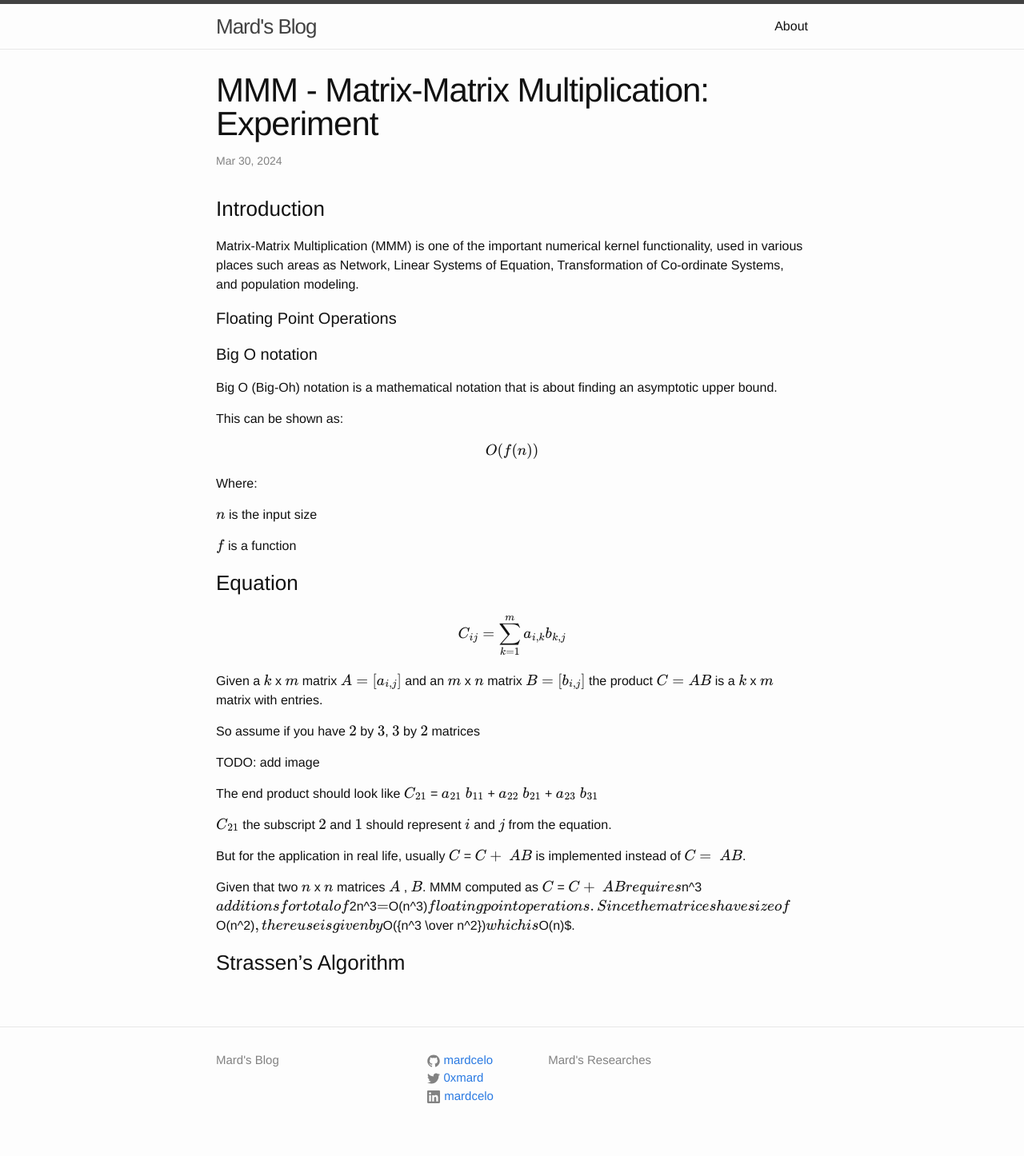
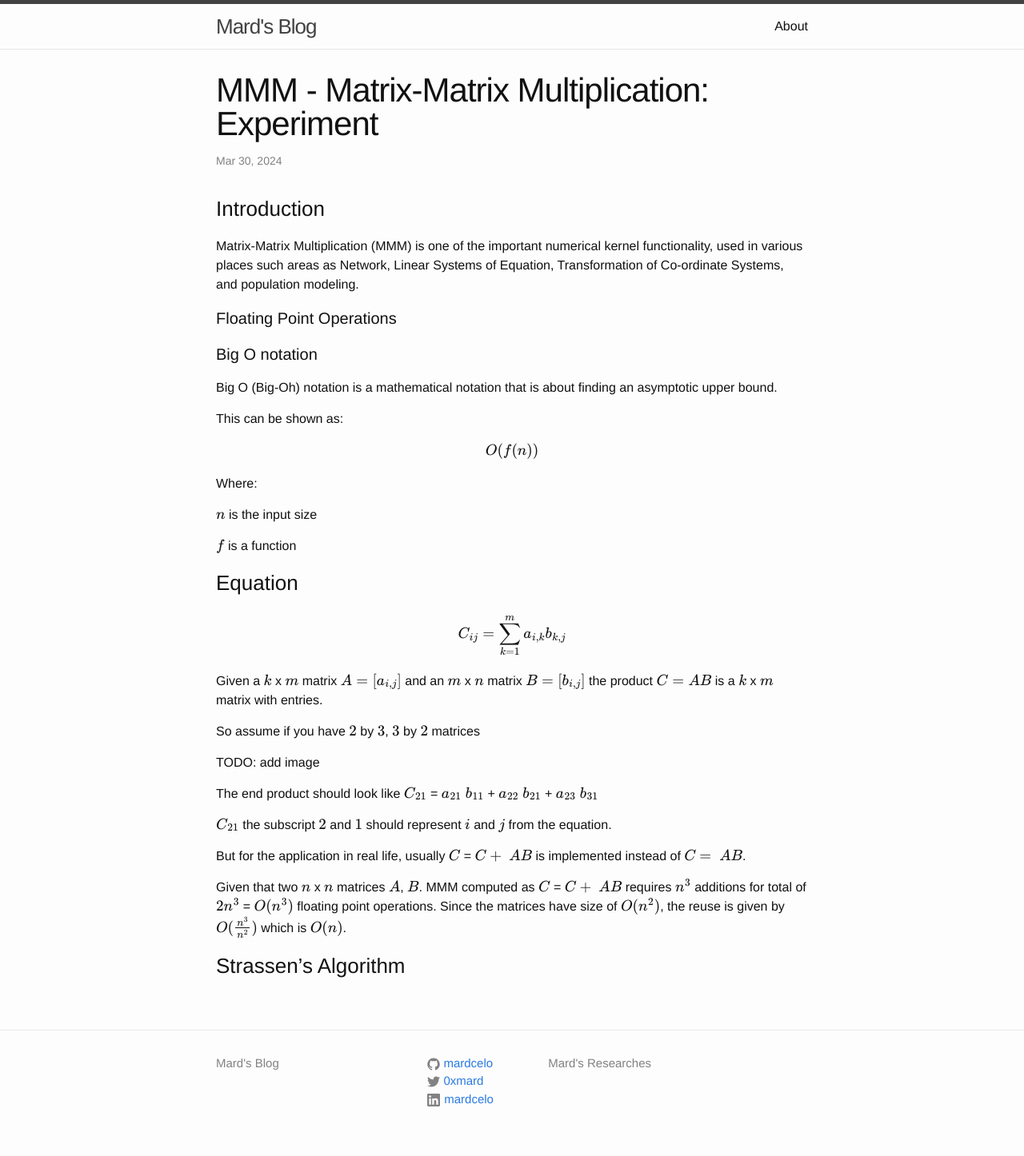
Before and after one commit to Mardcelo/mardcelo.github.io, a Jekyll site: the page built from _posts/2024-03-30-MMM-Implementation.markdown, in a window 1280 px wide. Shown: the whole page at 80% size. Built offline with Jekyll 4.4.1, drawn with Linux system fonts in a browser that asks for light colours; formulas are drawn with MathJax 3.

Commit message:
Update 2024-03-30-MMM-Implementation.markdown

```diff
--- a/_posts/2024-03-30-MMM-Implementation.markdown
+++ b/_posts/2024-03-30-MMM-Implementation.markdown
@@ -40,6 +40,6 @@ $C_{21}$ the subscript $2$ and $1$ should represent $i$ and $j$ from the equatio
 
 But for the application in real life, usually $C$ = $C\+\ AB$ is implemented instead of $C$ $=\ AB$.
 
-Given that two $n$ x $n$ matrices $A$ , $B$. MMM computed as $C$ = $C\+\ AB requires $n^3$ additions for total of $2n^3$ = $O(n^3)$ floating point operations. Since the matrices have size of $O(n^2)$, the reuse is given by $O({n^3 \over n^2})$ which is $O(n)$.
+Given that two $n$ x $n$ matrices $A$, $B$. MMM computed as $C$ = $C\+\ AB$ requires $n^3$ additions for total of $2n^3$ = $O(n^3)$ floating point operations. Since the matrices have size of $O(n^2)$, the reuse is given by $O({n^3 \over n^2})$ which is $O(n)$.
 
 ### Strassen's Algorithm
```
